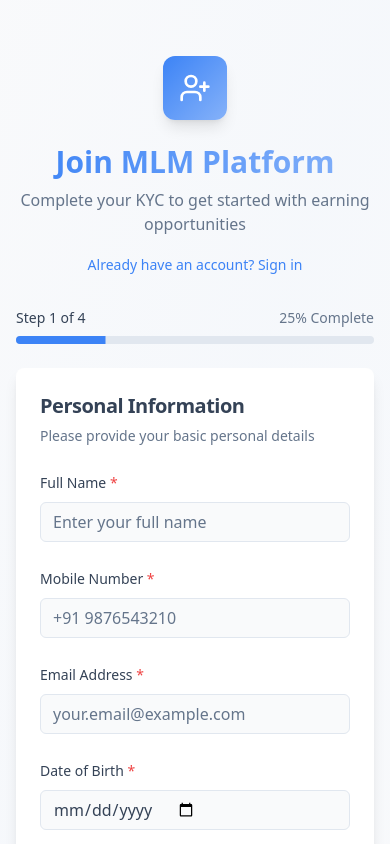
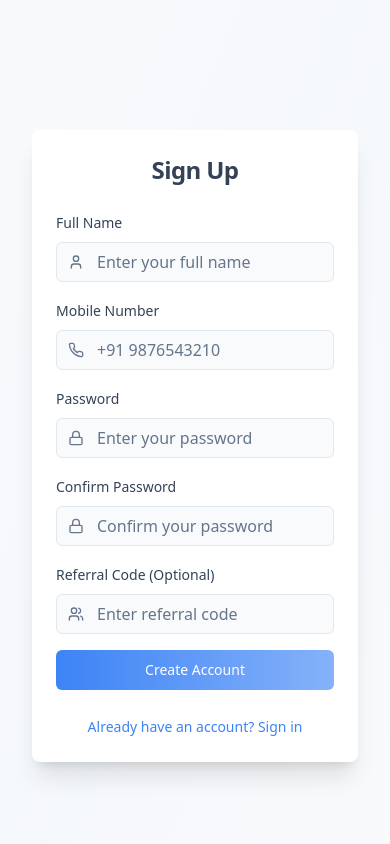
Before and after one commit to Kalpamit-tech1/kalpamit-mlm-frontend, a React (Vite) app: page /register in a window 390 px wide. Shown: the top 844 px of the page. Built offline with nearby package versions, Linux system fonts and the light colour scheme.

Commit message:
Refactor login and register pages
Simplify login page to only include mobile number and password fields.
Update register page to include name, mobile number, password, confirm password, and referral code fields.
Add functionality to display the name associated with a referral code.

```diff
--- a/src/pages/Login.tsx
+++ b/src/pages/Login.tsx
@@ -46,34 +46,15 @@ export const Login = () => {
   return (
     <Layout showHeader={false}>
       <div className="min-h-screen flex items-center justify-center py-12 px-4 sm:px-6 lg:px-8">
-        <div className="max-w-md w-full space-y-8">
-          {/* Logo and Title */}
-          <div className="text-center">
-            <div className="mx-auto w-16 h-16 bg-gradient-to-br from-primary to-primary-glow rounded-xl flex items-center justify-center shadow-lg">
-              <LogIn className="h-8 w-8 text-white" />
-            </div>
-            <h2 className="mt-6 text-3xl font-bold bg-gradient-to-r from-primary to-primary-glow bg-clip-text text-transparent">
-              Welcome Back
-            </h2>
-            <p className="mt-2 text-sm text-muted-foreground">
-              Sign in to your MLM Platform account
-            </p>
-          </div>
-
-          {/* Login Form */}
-          <Card className="shadow-xl border-0 bg-gradient-to-br from-card to-card/80 backdrop-blur-sm">
+        <div className="max-w-md w-full">
+          <Card className="shadow-xl border-0">
             <CardHeader className="space-y-1">
               <CardTitle className="text-2xl font-bold text-center">Sign In</CardTitle>
-              <CardDescription className="text-center">
-                Enter your mobile number and password to access your account
-              </CardDescription>
             </CardHeader>
             <CardContent>
               <form onSubmit={handleSubmit} className="space-y-4">
                 <div className="space-y-2">
-                  <Label htmlFor="mobile" className="text-sm font-medium">
-                    Mobile Number
-                  </Label>
+                  <Label htmlFor="mobile">Mobile Number</Label>
                   <div className="relative">
                     <Phone className="absolute left-3 top-3 h-4 w-4 text-muted-foreground" />
                     <Input
@@ -89,9 +70,7 @@ export const Login = () => {
                 </div>
 
                 <div className="space-y-2">
-                  <Label htmlFor="password" className="text-sm font-medium">
-                    Password
-                  </Label>
+                  <Label htmlFor="password">Password</Label>
                   <div className="relative">
                     <Lock className="absolute left-3 top-3 h-4 w-4 text-muted-foreground" />
                     <Input
@@ -113,22 +92,6 @@ export const Login = () => {
                   </div>
                 </div>
 
-                <div className="flex items-center justify-between">
-                  <div className="flex items-center space-x-2">
-                    <input
-                      id="remember"
-                      type="checkbox"
-                      className="rounded border-gray-300 text-primary focus:ring-primary"
-                    />
-                    <Label htmlFor="remember" className="text-sm text-muted-foreground">
-                      Remember me
-                    </Label>
-                  </div>
-                  <Link to="/forgot-password" className="text-sm text-primary hover:text-primary-glow">
-                    Forgot password?
-                  </Link>
-                </div>
-
                 <CustomButton
                   type="submit"
                   variant="primary"
@@ -147,12 +110,9 @@ export const Login = () => {
               </form>
 
               <div className="mt-6 text-center">
-                <p className="text-sm text-muted-foreground">
-                  Don't have an account?{' '}
-                  <Link to="/register" className="font-medium text-primary hover:text-primary-glow">
-                    Sign up now
-                  </Link>
-                </p>
+                <Link to="/register" className="text-sm text-primary hover:text-primary-glow">
+                  Don't have an account? Sign up
+                </Link>
               </div>
             </CardContent>
           </Card>
--- a/src/pages/Register.tsx
+++ b/src/pages/Register.tsx
@@ -1,26 +1,78 @@
-import React from 'react';
+import React, { useState } from 'react';
 import { Layout } from '@/components/Layout';
-import { KYCForm } from '@/components/KYCForm';
+import { Card, CardContent, CardHeader, CardTitle } from '@/components/ui/card';
+import { Input } from '@/components/ui/input';
+import { Label } from '@/components/ui/label';
+import { CustomButton } from '@/components/ui/custom-button';
 import { useToast } from '@/hooks/use-toast';
-import { UserPlus } from 'lucide-react';
+import { User, Phone, Lock, Users } from 'lucide-react';
 import { Link } from 'react-router-dom';
 
 export const Register = () => {
+  const [formData, setFormData] = useState({
+    name: '',
+    mobile: '',
+    password: '',
+    confirmPassword: '',
+    referralCode: ''
+  });
+  const [referralName, setReferralName] = useState('');
+  const [passwordMatch, setPasswordMatch] = useState(true);
+  const [loading, setLoading] = useState(false);
   const { toast } = useToast();
 
-  const handleKYCSubmit = async (data: Record<string, any>) => {
+  const handleInputChange = (field: string, value: string) => {
+    setFormData(prev => ({ ...prev, [field]: value }));
+
+    // Check password similarity
+    if (field === 'confirmPassword' || field === 'password') {
+      const newData = { ...formData, [field]: value };
+      setPasswordMatch(newData.password === newData.confirmPassword || newData.confirmPassword === '');
+    }
+
+    // Check referral code
+    if (field === 'referralCode' && value.length > 0) {
+      // TODO: Replace with actual API call
+      setTimeout(() => {
+        if (value === 'REF123') {
+          setReferralName('John Smith');
+        } else if (value === 'REF456') {
+          setReferralName('Sarah Johnson');
+        } else {
+          setReferralName('');
+        }
+      }, 500);
+    } else if (field === 'referralCode') {
+      setReferralName('');
+    }
+  };
+
+  const handleSubmit = async (e: React.FormEvent) => {
+    e.preventDefault();
+
+    if (!passwordMatch) {
+      toast({
+        title: "Password Mismatch",
+        description: "Passwords do not match.",
+        variant: "destructive",
+      });
+      return;
+    }
+
+    setLoading(true);
+
     try {
       // TODO: Submit to backend API
-      console.log('KYC Data:', data);
+      console.log('Registration Data:', formData);
 
       await new Promise(resolve => setTimeout(resolve, 2000)); // Simulate API call
 
       toast({
         title: "Registration Successful!",
-        description: "Your KYC form has been submitted for review.",
+        description: "Your account has been created successfully.",
       });
 
-      // Redirect to login or pending verification page
+      // Redirect to login
       setTimeout(() => {
         window.location.href = '/login';
       }, 2000);
@@ -31,32 +83,131 @@ export const Register = () => {
         description: "Please try again or contact support.",
         variant: "destructive",
       });
+    } finally {
+      setLoading(false);
     }
   };
 
   return (
     <Layout showHeader={false}>
-      <div className="min-h-screen py-8">
-        {/* Header */}
-        <div className="text-center mb-8">
-          <div className="mx-auto w-16 h-16 bg-gradient-to-br from-primary to-primary-glow rounded-xl flex items-center justify-center shadow-lg">
-            <UserPlus className="h-8 w-8 text-white" />
-          </div>
-          <h1 className="mt-6 text-3xl font-bold bg-gradient-to-r from-primary to-primary-glow bg-clip-text text-transparent">
-            Join MLM Platform
-          </h1>
-          <p className="mt-2 text-muted-foreground">
-            Complete your KYC to get started with earning opportunities
-          </p>
-          <div className="mt-4">
-            <Link to="/login" className="text-sm text-primary hover:text-primary-glow">
-              Already have an account? Sign in
-            </Link>
-          </div>
+      <div className="min-h-screen flex items-center justify-center py-12 px-4 sm:px-6 lg:px-8">
+        <div className="max-w-md w-full">
+          <Card className="shadow-xl border-0">
+            <CardHeader className="space-y-1">
+              <CardTitle className="text-2xl font-bold text-center">Sign Up</CardTitle>
+            </CardHeader>
+            <CardContent>
+              <form onSubmit={handleSubmit} className="space-y-4">
+                <div className="space-y-2">
+                  <Label htmlFor="name">Full Name</Label>
+                  <div className="relative">
+                    <User className="absolute left-3 top-3 h-4 w-4 text-muted-foreground" />
+                    <Input
+                      id="name"
+                      type="text"
+                      placeholder="Enter your full name"
+                      value={formData.name}
+                      onChange={(e) => handleInputChange('name', e.target.value)}
+                      className="pl-10"
+                      required
+                    />
+                  </div>
+                </div>
+
+                <div className="space-y-2">
+                  <Label htmlFor="mobile">Mobile Number</Label>
+                  <div className="relative">
+                    <Phone className="absolute left-3 top-3 h-4 w-4 text-muted-foreground" />
+                    <Input
+                      id="mobile"
+                      type="tel"
+                      placeholder="+91 9876543210"
+                      value={formData.mobile}
+                      onChange={(e) => handleInputChange('mobile', e.target.value)}
+                      className="pl-10"
+                      required
+                    />
+                  </div>
+                </div>
+
+                <div className="space-y-2">
+                  <Label htmlFor="password">Password</Label>
+                  <div className="relative">
+                    <Lock className="absolute left-3 top-3 h-4 w-4 text-muted-foreground" />
+                    <Input
+                      id="password"
+                      type="password"
+                      placeholder="Enter your password"
+                      value={formData.password}
+                      onChange={(e) => handleInputChange('password', e.target.value)}
+                      className="pl-10"
+                      required
+                    />
+                  </div>
+                </div>
+
+                <div className="space-y-2">
+                  <Label htmlFor="confirmPassword">Confirm Password</Label>
+                  <div className="relative">
+                    <Lock className="absolute left-3 top-3 h-4 w-4 text-muted-foreground" />
+                    <Input
+                      id="confirmPassword"
+                      type="password"
+                      placeholder="Confirm your password"
+                      value={formData.confirmPassword}
+                      onChange={(e) => handleInputChange('confirmPassword', e.target.value)}
+                      className={`pl-10 ${!passwordMatch ? 'border-destructive' : ''}`}
+                      required
+                    />
+                  </div>
+                  {!passwordMatch && formData.confirmPassword && (
+                    <p className="text-sm text-destructive">Passwords do not match</p>
+                  )}
+                </div>
+
+                <div className="space-y-2">
+                  <Label htmlFor="referralCode">Referral Code (Optional)</Label>
+                  <div className="relative">
+                    <Users className="absolute left-3 top-3 h-4 w-4 text-muted-foreground" />
+                    <Input
+                      id="referralCode"
+                      type="text"
+                      placeholder="Enter referral code"
+                      value={formData.referralCode}
+                      onChange={(e) => handleInputChange('referralCode', e.target.value)}
+                      className="pl-10"
+                    />
+                  </div>
+                  {referralName && (
+                    <p className="text-sm text-muted-foreground">Referred by: {referralName}</p>
+                  )}
+                </div>
+
+                <CustomButton
+                  type="submit"
+                  variant="primary"
+                  className="w-full"
+                  disabled={loading || !passwordMatch}
+                >
+                  {loading ? (
+                    <div className="flex items-center space-x-2">
+                      <div className="animate-spin rounded-full h-4 w-4 border-b-2 border-white"></div>
+                      <span>Creating account...</span>
+                    </div>
+                  ) : (
+                    'Create Account'
+                  )}
+                </CustomButton>
+              </form>
+
+              <div className="mt-6 text-center">
+                <Link to="/login" className="text-sm text-primary hover:text-primary-glow">
+                  Already have an account? Sign in
+                </Link>
+              </div>
+            </CardContent>
+          </Card>
         </div>
-
-        {/* KYC Form */}
-        <KYCForm onSubmit={handleKYCSubmit} />
       </div>
     </Layout>
   );
```
